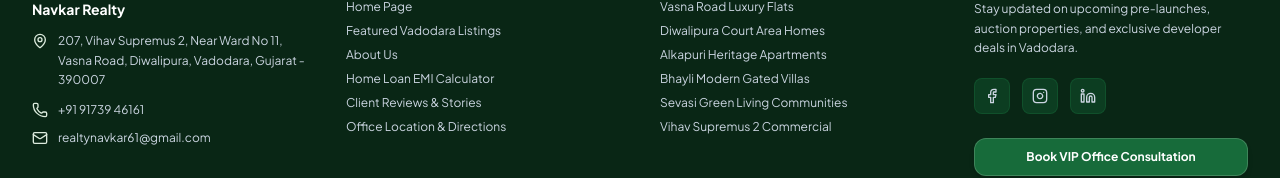
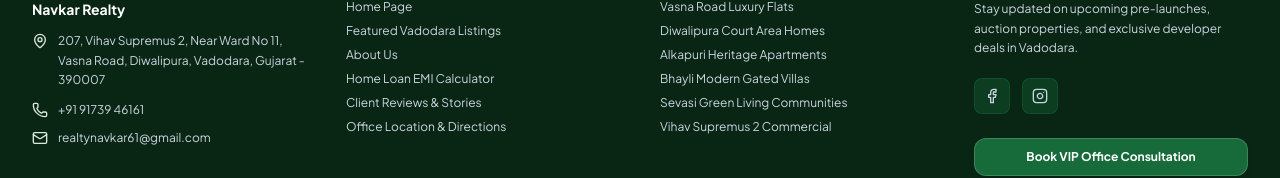
Before and after one commit to thisisabhi12/Navkar_realty, a React (Vite) app: page / in a window 1280 px wide. Shown: the part 9473-9651 px from the top of the page. Built offline with nearby package versions, Linux system fonts and the light colour scheme.

Commit message:
fix: remove LinkedIn social icon from footer

```diff
--- a/src/components/Footer.jsx
+++ b/src/components/Footer.jsx
@@ -7,8 +7,7 @@ import {
   ArrowUp,
   Sparkles,
   Facebook,
-  Instagram,
-  Linkedin
+  Instagram
 } from 'lucide-react';
 
 export default function Footer({ onOpenConsultation, onOpenLegal }) {
@@ -150,7 +149,7 @@ export default function Footer({ onOpenConsultation, onOpenLegal }) {
             </ul>
           </div>
 
-          {/* Col 4: VS Group Assurance & Social */}
+          {/* Col 4: Navkar Realty Connect & Social */}
           <div className="space-y-4">
             <h4 className="text-sm font-extrabold uppercase tracking-wider text-[#DCEBDD] font-display">
               Connect With Us
@@ -178,15 +177,6 @@ export default function Footer({ onOpenConsultation, onOpenLegal }) {
                 aria-label="Instagram"
               >
                 <Instagram className="w-4 h-4" />
-              </a>
-              <a
-                href="https://linkedin.com"
-                target="_blank"
-                rel="noopener noreferrer"
-                className="w-9 h-9 rounded-lg bg-[#104D2A]/60 border border-[#176B3A]/40 text-slate-300 hover:text-white hover:bg-[#176B3A] flex items-center justify-center transition-all"
-                aria-label="LinkedIn"
-              >
-                <Linkedin className="w-4 h-4" />
               </a>
             </div>
 
```
Also changed, not shown: 3 other files (tests, documents, lock files or other folders).
